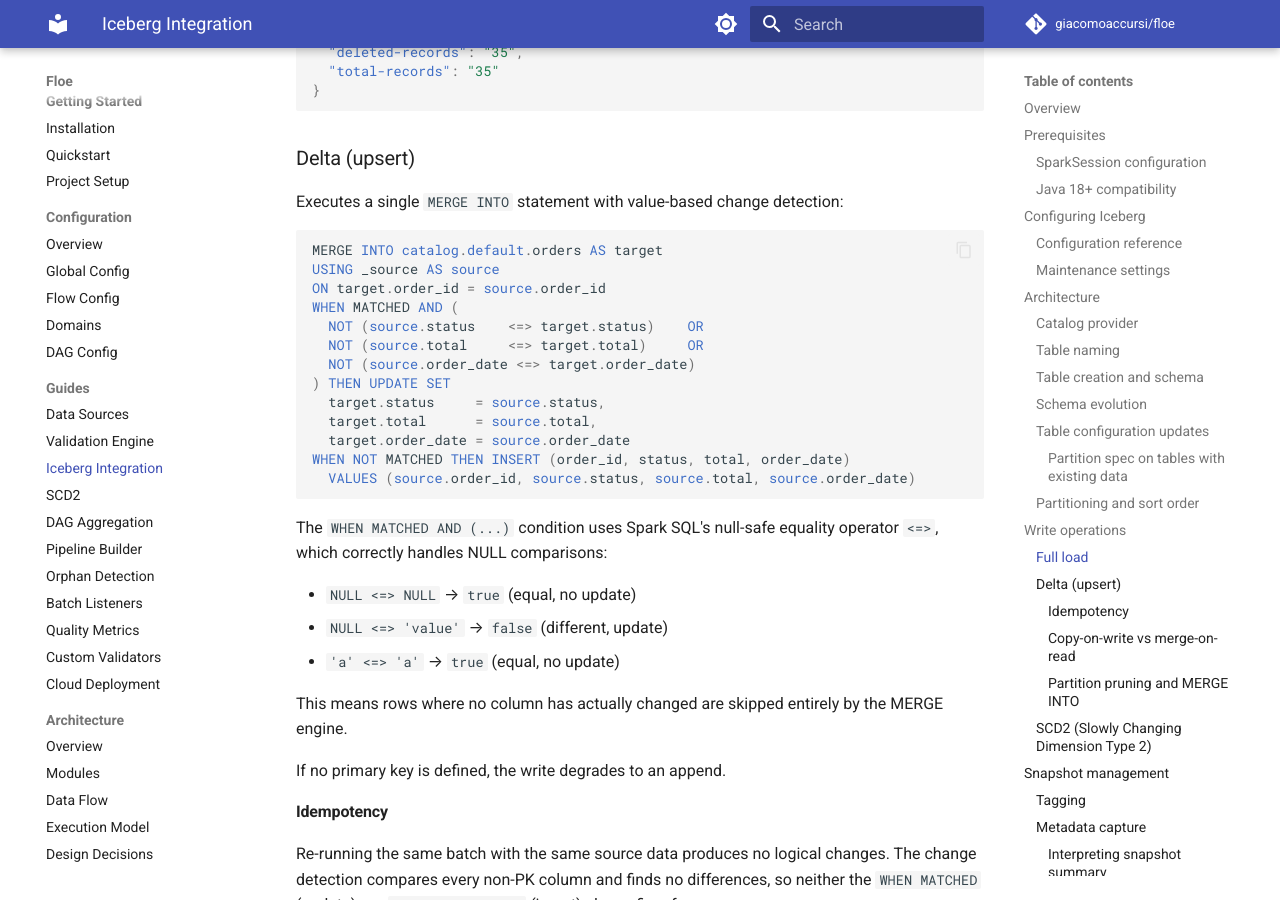
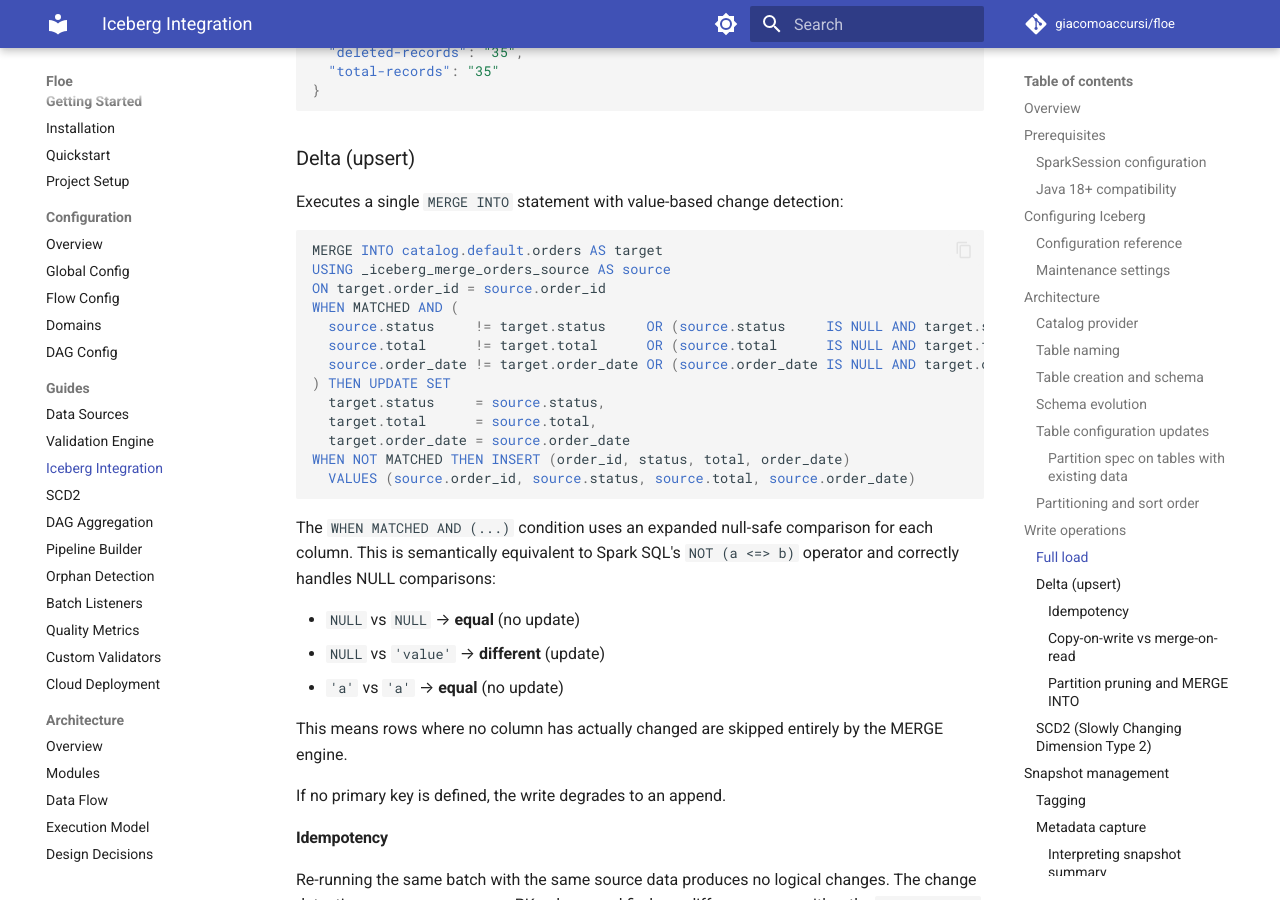
Before and after one commit to giacomoaccursi/Floe, an MkDocs documentation site: the page built from site-docs/guides/iceberg.md, in a window 1280 px wide and 900 px high, scrolled down 8136 px. Built offline with MkDocs 1.6.1 and Material for MkDocs 9.7.7, drawn with Linux system fonts in a browser that asks for light colours; comment, search, counter and statistics services are not loaded; some of the changed text lies outside the part shown.

Commit message:
docs(iceberg): align docs to actual code behavior

````diff
--- a/site-docs/guides/iceberg.md
+++ b/site-docs/guides/iceberg.md
@@ -281,12 +281,12 @@
 
 ```sql
 MERGE INTO catalog.default.orders AS target
-USING _source AS source
+USING _iceberg_merge_orders_source AS source
 ON target.order_id = source.order_id
 WHEN MATCHED AND (
-  NOT (source.status    <=> target.status)    OR
-  NOT (source.total     <=> target.total)     OR
-  NOT (source.order_date <=> target.order_date)
+  source.status     != target.status     OR (source.status     IS NULL AND target.status     IS NOT NULL) OR (source.status     IS NOT NULL AND target.status     IS NULL) OR
+  source.total      != target.total      OR (source.total      IS NULL AND target.total      IS NOT NULL) OR (source.total      IS NOT NULL AND target.total      IS NULL) OR
+  source.order_date != target.order_date OR (source.order_date IS NULL AND target.order_date IS NOT NULL) OR (source.order_date IS NOT NULL AND target.order_date IS NULL)
 ) THEN UPDATE SET
   target.status     = source.status,
   target.total      = source.total,
@@ -295,11 +295,11 @@
   VALUES (source.order_id, source.status, source.total, source.order_date)
 ```
 
-The `WHEN MATCHED AND (...)` condition uses Spark SQL's null-safe equality operator `<=>`, which correctly handles NULL comparisons:
+The `WHEN MATCHED AND (...)` condition uses an expanded null-safe comparison for each column. This is semantically equivalent to Spark SQL's `NOT (a <=> b)` operator and correctly handles NULL comparisons:
 
-- `NULL <=> NULL` → `true` (equal, no update)
-- `NULL <=> 'value'` → `false` (different, update)
-- `'a' <=> 'a'` → `true` (equal, no update)
+- `NULL` vs `NULL` → **equal** (no update)
+- `NULL` vs `'value'` → **different** (update)
+- `'a'` vs `'a'` → **equal** (no update)
 
 This means rows where no column has actually changed are skipped entirely by the MERGE engine.
 
@@ -387,7 +387,7 @@
 - `snapshotTag`: batch tag string, or absent if tagging is disabled or the tag operation failed. When absent, use `snapshotId` for time travel instead.
 - `parentSnapshotId`: the snapshot that existed before this write (used for time travel in [orphan detection](orphan-detection.md))
 - `snapshotTimestampMs`: creation timestamp
-- `recordsWritten`: record count
+- `recordsWritten`: number of records in the source DataFrame submitted to the write operation. For delta and SCD2 modes, this is the number of records processed (not the number of rows actually inserted or updated — use the snapshot `summary` fields for that).
 - `manifestListLocation`: path to the manifest list file
 - `summary`: Iceberg summary map (added/deleted records, file counts, etc.)
 
````
Also changed, not shown: site-docs/guides/scd2.md (+3 -3 lines).
